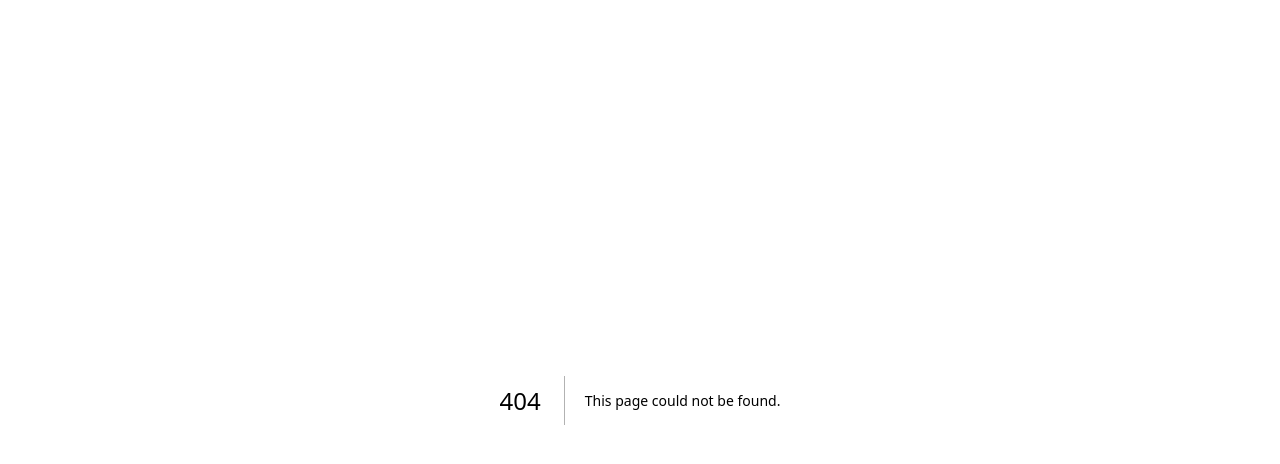
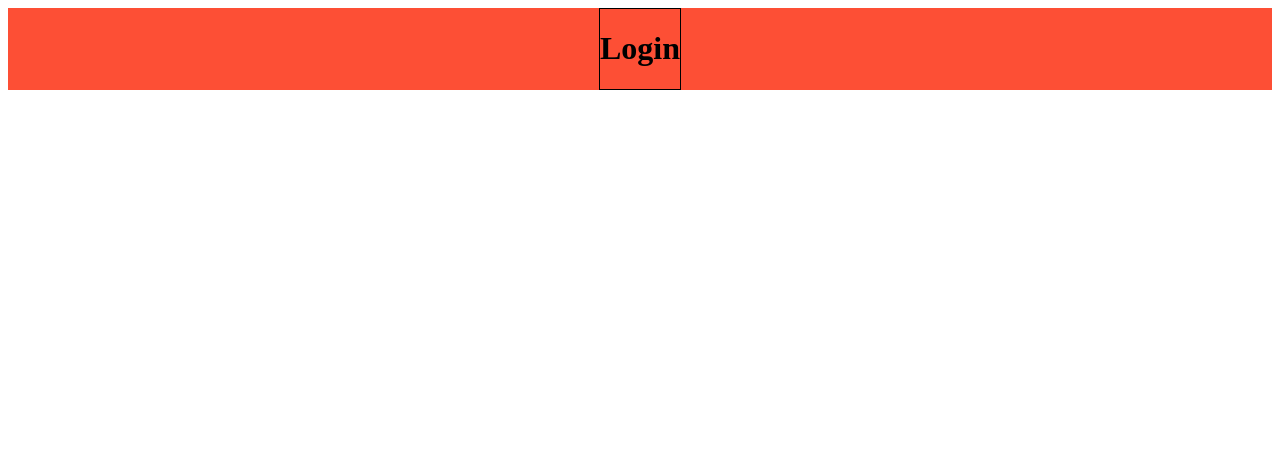
Before and after one commit to soulice94/curbeeTest, a Next.js app: page /login in a window 1280 px wide. Before the commit this address had no page. Shown: the top 464 px of the page. Built offline with nearby package versions, Linux system fonts and the light colour scheme.

Commit message:
initial commit

```diff
--- a/package.json
+++ b/package.json
@@ -12,11 +12,13 @@
     "@types/node": "20.5.1",
     "@types/react": "18.2.20",
     "@types/react-dom": "18.2.7",
+    "@types/styled-components": "^5.1.26",
     "eslint": "8.47.0",
     "eslint-config-next": "13.4.19",
     "next": "13.4.19",
     "react": "18.2.0",
     "react-dom": "18.2.0",
+    "styled-components": "^6.0.7",
     "typescript": "5.1.6"
   }
 }
--- /dev/null
+++ b/pages/login/index.tsx
@@ -0,0 +1,22 @@
+import styled from "styled-components";
+
+const Container = styled.div`
+  display: flex;
+  justify-content: center;
+  background: var(--brand-primary);
+`;
+
+const LoginContainer = styled.div`
+  border: 1px solid black;
+`;
+
+
+export default function Login() {
+  return (
+    <Container>
+      <LoginContainer>
+        <h1>Login</h1>
+      </LoginContainer>
+    </Container>
+  );
+}
--- a/styles/globals.css
+++ b/styles/globals.css
@@ -1,107 +1,41 @@
 :root {
-  --max-width: 1100px;
-  --border-radius: 12px;
-  --font-mono: ui-monospace, Menlo, Monaco, 'Cascadia Mono', 'Segoe UI Mono',
-    'Roboto Mono', 'Oxygen Mono', 'Ubuntu Monospace', 'Source Code Pro',
-    'Fira Mono', 'Droid Sans Mono', 'Courier New', monospace;
-
-  --foreground-rgb: 0, 0, 0;
-  --background-start-rgb: 214, 219, 220;
-  --background-end-rgb: 255, 255, 255;
-
-  --primary-glow: conic-gradient(
-    from 180deg at 50% 50%,
-    #16abff33 0deg,
-    #0885ff33 55deg,
-    #54d6ff33 120deg,
-    #0071ff33 160deg,
-    transparent 360deg
-  );
-  --secondary-glow: radial-gradient(
-    rgba(255, 255, 255, 1),
-    rgba(255, 255, 255, 0)
-  );
-
-  --tile-start-rgb: 239, 245, 249;
-  --tile-end-rgb: 228, 232, 233;
-  --tile-border: conic-gradient(
-    #00000080,
-    #00000040,
-    #00000030,
-    #00000020,
-    #00000010,
-    #00000010,
-    #00000080
-  );
-
-  --callout-rgb: 238, 240, 241;
-  --callout-border-rgb: 172, 175, 176;
-  --card-rgb: 180, 185, 188;
-  --card-border-rgb: 131, 134, 135;
+  --font-face-body: -apple-system,blinkmacsystemfont,avenir next,avenir,segoe ui,helvetica neue,helvetica,ubuntu,roboto,noto,arial,sans-serif;
+  --font-face-display: Times New Roman,times,baskerville,georgia;
+  --font-face-heading: Times New Roman,times,baskerville,georgia;
+  --font-color-primary: #414141;
+  --font-color-light-grey: #5c5c5c;
+  --brand-primary: #fd4f35;
+  --brand-primary-500: #d8371f;
+  --brand-primary-400: #fd4f35;
+  --brand-primary-300: #fc735c;
+  --brand-primary-200: #ff9487;
+  --brand-primary-100: #ffbaad;
+  --brand-primary-50: #fcccc2;
+  --brand-secondary: #fd4f35;
+  --brand-secondary-500: #0a3642;
+  --brand-secondary-400: #004559;
+  --brand-secondary-300: #336b78;
+  --brand-secondary-200: #668f9c;
+  --brand-secondary-100: #99b5bd;
+  --brand-secondary-50: #ccd9de;
+  --brand-tertiary: #ede5d9;
+  --brand-tertiary-500: #75736e;
+  --brand-tertiary-400: #b0ada3;
+  --brand-tertiary-300: #c7bfb5;
+  --brand-tertiary-200: #d9d6cf;
+  --brand-tertiary-100: #ede5d9;
+  --brand-tertiary-50: #f5f0e8;
+  --background-color-body: #fff;
+  --gray-300: #a6a6a6;
+  --gray-200: #d3d3d3;
+  --gray-100: #e9e9e9;
+  --gray-50: #fbfbfb;
+  --shade-light: #fff;
+  --shade-dark: #3a3a3a;
+  --color-danger: #c84040;
+  --color-success: #77c697;
+  --color-warn: #fac12f;
+  --shadow-1: 0 4px 6px rgba(0,0,0,.2);
+  --shadow-2: 0 24px 32px rgba(0,0,0,.1);
+  --shadow-3: 0 50px 80px rgba(0,0,0,.1);
 }
-
-@media (prefers-color-scheme: dark) {
-  :root {
-    --foreground-rgb: 255, 255, 255;
-    --background-start-rgb: 0, 0, 0;
-    --background-end-rgb: 0, 0, 0;
-
-    --primary-glow: radial-gradient(rgba(1, 65, 255, 0.4), rgba(1, 65, 255, 0));
-    --secondary-glow: linear-gradient(
-      to bottom right,
-      rgba(1, 65, 255, 0),
-      rgba(1, 65, 255, 0),
-      rgba(1, 65, 255, 0.3)
-    );
-
-    --tile-start-rgb: 2, 13, 46;
-    --tile-end-rgb: 2, 5, 19;
-    --tile-border: conic-gradient(
-      #ffffff80,
-      #ffffff40,
-      #ffffff30,
-      #ffffff20,
-      #ffffff10,
-      #ffffff10,
-      #ffffff80
-    );
-
-    --callout-rgb: 20, 20, 20;
-    --callout-border-rgb: 108, 108, 108;
-    --card-rgb: 100, 100, 100;
-    --card-border-rgb: 200, 200, 200;
-  }
-}
-
-* {
-  box-sizing: border-box;
-  padding: 0;
-  margin: 0;
-}
-
-html,
-body {
-  max-width: 100vw;
-  overflow-x: hidden;
-}
-
-body {
-  color: rgb(var(--foreground-rgb));
-  background: linear-gradient(
-      to bottom,
-      transparent,
-      rgb(var(--background-end-rgb))
-    )
-    rgb(var(--background-start-rgb));
-}
-
-a {
-  color: inherit;
-  text-decoration: none;
-}
-
-@media (prefers-color-scheme: dark) {
-  html {
-    color-scheme: dark;
-  }
-}
```
Also changed, not shown: 1 other file (tests, documents, lock files or other folders).
